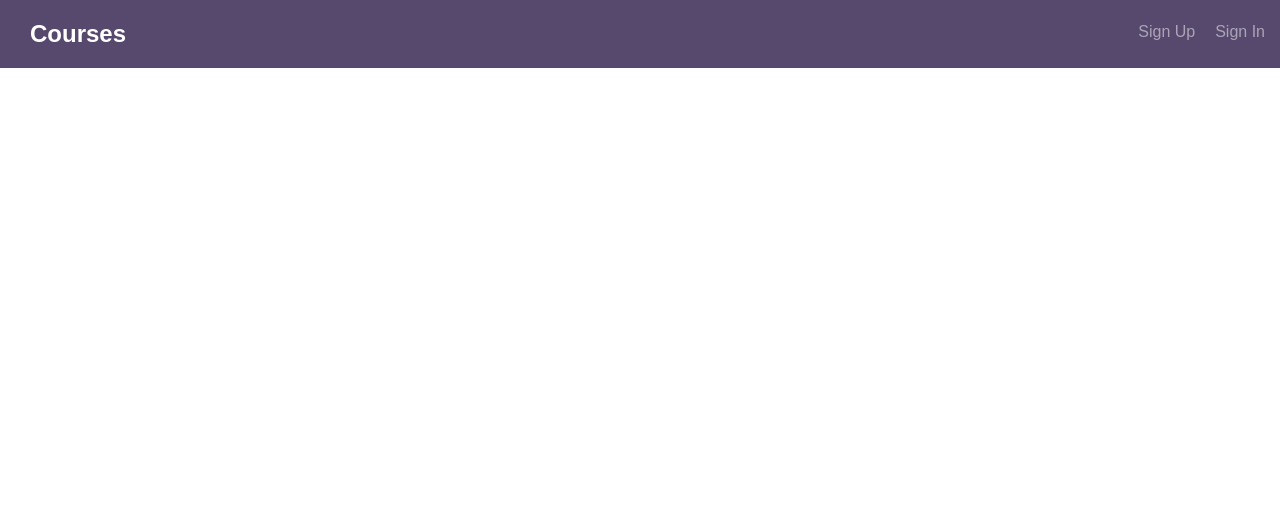
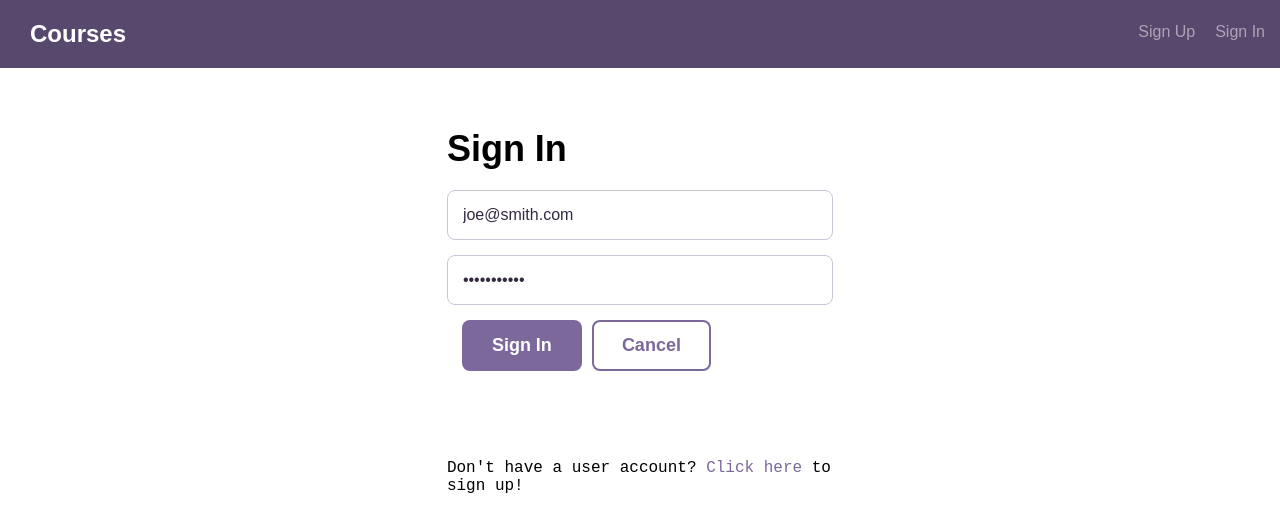
Before and after one commit to dilipagheda/full_stack_app_with_react_and_a_rest_api-v1, a React (Create React App) app in the folder client/: page /signin in a window 1280 px wide. Shown: the top 532 px of the page. Built offline with nearby package versions, Linux system fonts and the light colour scheme.

Commit message:
Setup Redux global state for user authentication, hooked up global state with Header and UserSignIn components

```diff
--- a/client/package.json
+++ b/client/package.json
@@ -4,6 +4,7 @@
   "private": true,
   "dependencies": {
     "axios": "^0.18.0",
+    "basic-auth-token": "^0.4.2",
     "react": "^16.8.4",
     "react-dom": "^16.8.4",
     "react-redux": "^6.0.1",
@@ -25,5 +26,8 @@
     "not dead",
     "not ie <= 11",
     "not op_mini all"
-  ]
+  ],
+  "devDependencies": {
+    "redux-devtools-extension": "^2.13.8"
+  }
 }
--- /dev/null
+++ b/client/src/actions/index.js
@@ -0,0 +1,9 @@
+
+export const signIn = user => ({
+    type: 'SIGN_IN',
+    user
+  })
+
+  export const signOut = () => ({
+    type: 'SIGN_OUT'
+  })
--- a/client/src/components/App.js
+++ b/client/src/components/App.js
@@ -5,19 +5,21 @@ import {
 } from 'react-router-dom';
 import Courses from './Courses';
 import Header from './Header';
+import UserSignIn from './UserSignIn';
+import UserSignUp from './UserSignUp';
 import CourseDetail from './CourseDetail';
 
 
 class App extends Component {
-
-
   render() {
     return (
       <div>
-        <Header />
         <BrowserRouter>
+          <Header />
           <Route path="/" exact component={Courses} />
           <Route path="/courses/:id" component={CourseDetail} />
+          <Route path="/signin" component={UserSignIn} />
+          <Route path="/signup" component={UserSignUp} />
         </BrowserRouter>
       </div>
     );
--- a/client/src/components/Header.js
+++ b/client/src/components/Header.js
@@ -1,17 +1,51 @@
-import React from 'react';
+import React, {Component} from 'react';
+import {Link} from 'react-router-dom';
+import { connect } from 'react-redux'
 
 
-const Header = ()=> {
+const withSignIn = (username) => {
   return (
-      <div className="header">
     <div className="bounds">
     <h1 className="header--logo">Courses</h1>
     <nav>
-            <a className="signup" href="sign-up.html">Sign Up</a>
-            <a className="signin" href="sign-in.html">Sign In</a></nav>
-        </div>
+      <span>Welcome {username}!</span>
+      <Link className="signout" to="/signout">Sign Out</Link>
+    </nav>
   </div>
   );
 }
 
-export default Header;
+const withOutSignIn = () => {
+  return (
+      <div className="bounds">
+        <h1 className="header--logo">Courses</h1>
+        <nav>
+          <Link className="signup" to="/signup">Sign Up</Link>
+          <Link className="signin" to="/signin" >Sign In</Link>
+        </nav>
+      </div>
+  );
+}
+
+class  Header extends Component {
+  render(){
+   return(<div className="header">
+      {this.props.isSignedIn?withSignIn(this.props.userName):withOutSignIn()}
+    </div>
+   );
+  }
+}
+
+const mapStateToProps = state => {
+  let userName='';
+  if(state.userAuth.user){
+    userName=`${state.userAuth.user.firstName} ${state.userAuth.user.lastName}`;
+  }
+  return {isSignedIn: state.userAuth.isSignedIn,
+          userName
+  }
+}
+
+export default connect(
+  mapStateToProps
+)(Header)
--- /dev/null
+++ b/client/src/components/UserSignIn.js
@@ -0,0 +1,85 @@
+import React, {Component} from 'react';
+import {signIn,signOut}  from '../actions';
+import { connect } from 'react-redux'
+const token = require('basic-auth-token');
+const axios = require('axios');
+
+class UserSignIn extends Component {
+
+    state = {
+        username:'joe@smith.com',
+        password:'joepassword'
+    };
+
+    handleUserNameChange = (event) => {
+        this.setState({username: event.target.value});
+    }
+
+    handlePasswordChange = (event) => {
+        this.setState({password: event.target.value});
+    }
+
+    onCancel = (event)=>{
+       event.preventDefault();
+       this.props.history.push("/");
+    }
+
+    handleSubmit = (event) => {
+        event.preventDefault();
+        const authToken=token(this.state.username,this.state.password);
+        //make a call here to sign in
+        axios({
+            url:'http://localhost:5000/api/users',
+            method:'get',
+            headers:{
+                Authorization:`Basic ${authToken}`
+            }
+        })
+        .then( response=> {
+          // handle success
+          console.log(response.data);
+          this.props.signIn({...response.data,token:authToken});
+        })
+        .catch( (error) =>{
+          // handle error
+          this.props.signOut();
+          console.log(error);
+        })
+    }
+
+    render(){
+        return (
+            <div className="bounds">
+            <div className="grid-33 centered signin">
+              <h1>Sign In</h1>
+              <div>
+                <form onSubmit={this.handleSubmit}>
+                  <div>
+                      <input value={this.state.username} onChange={this.handleUserNameChange} id="emailAddress" name="emailAddress" type="text" className="" placeholder="Email Address"  />
+                  </div>
+                  <div>
+                      <input value={this.state.password} onChange={this.handlePasswordChange} id="password" name="password" type="password" className="" placeholder="Password"  />
+                  </div>
+                  <div className="grid-100 pad-bottom">
+                    <button className="button" type="submit">Sign In</button>
+                    <button className="button button-secondary" onClick={this.onCancel}>Cancel</button>
+                  </div>
+                </form>
+              </div>
+              <p>&nbsp;</p>
+              <p>Don't have a user account? <a href="sign-up.html">Click here</a> to sign up!</p>
+            </div>
+          </div>
+        );
+    }
+}
+
+const mapDispatchToProps = dispatch => ({
+    signIn: (user) => dispatch(signIn(user)),
+    signOut:()=> dispatch(signOut())
+  })
+
+export default connect(
+    null,
+    mapDispatchToProps
+  )(UserSignIn)
--- /dev/null
+++ b/client/src/components/UserSignUp.js
@@ -0,0 +1,41 @@
+import React, {Component} from 'react';
+
+class UserSignUp extends Component {
+    render(){
+        return (
+            <div className="bounds">
+            <div className="grid-33 centered signin">
+              <h1>Sign Up</h1>
+              <div>
+                <form>
+                  <div>
+                      <input id="firstName" name="firstName" type="text" className="" placeholder="First Name" value="" />
+                  </div>
+                  <div>
+                      <input id="lastName" name="lastName" type="text" className="" placeholder="Last Name" value="" />
+                   </div>
+                  <div>
+                      <input id="emailAddress" name="emailAddress" type="text" className="" placeholder="Email Address" value="" />
+                   </div>
+                  <div>
+                      <input id="password" name="password" type="password" className="" placeholder="Password" value="" />
+                   </div>
+                  <div>
+                      <input id="confirmPassword" name="confirmPassword" type="password" className="" placeholder="Confirm Password"
+                      value="" />
+                  </div>
+                  <div className="grid-100 pad-bottom">
+                    <button className="button" type="submit">Sign Up</button>
+                    <button className="button button-secondary" onclick="event.preventDefault(); location.href='index.html';">Cancel</button>
+                   </div>
+                </form>
+              </div>
+              <p>&nbsp;</p>
+              <p>Already have a user account? <a href="sign-in.html">Click here</a> to sign in!</p>
+            </div>
+          </div>
+        );
+
+    }
+}
+export default UserSignUp
--- a/client/src/index.js
+++ b/client/src/index.js
@@ -1,5 +1,15 @@
 import React from 'react';
 import ReactDOM from 'react-dom';
 import App from './components/App';
+import { createStore } from 'redux'
+import { Provider } from 'react-redux'
+import rootReducer from './reducers'
+import { composeWithDevTools } from 'redux-devtools-extension';
 
-ReactDOM.render(<App />, document.getElementById('root'));
+const store = createStore(rootReducer,composeWithDevTools());
+
+ReactDOM.render(
+    <Provider store={store}>
+    <App />
+    </Provider>,
+    document.getElementById('root'));
--- /dev/null
+++ b/client/src/reducers/index.js
@@ -0,0 +1,6 @@
+import { combineReducers } from 'redux'
+import userAuth from './userAuth'
+
+export default combineReducers({
+    userAuth
+})
--- /dev/null
+++ b/client/src/reducers/userAuth.js
@@ -0,0 +1,25 @@
+const INITIAL = {
+  isSignedIn:false,
+  user:null
+}
+
+const userAuth = (state = INITIAL, action) => {
+    switch (action.type) {
+      case 'SIGN_IN':
+        return {
+          ...state,
+          isSignedIn:true,
+          user:action.user
+        }
+      case 'SIGN_OUT':
+        return {
+          ...state,
+          isSignedIn:false,
+          user:null
+        }
+      default:
+        return state
+    }
+  }
+
+  export default userAuth
```
Also changed, not shown: 1 other file (tests, documents, lock files or other folders). Lines whose indentation alone changed are shown as unchanged.
